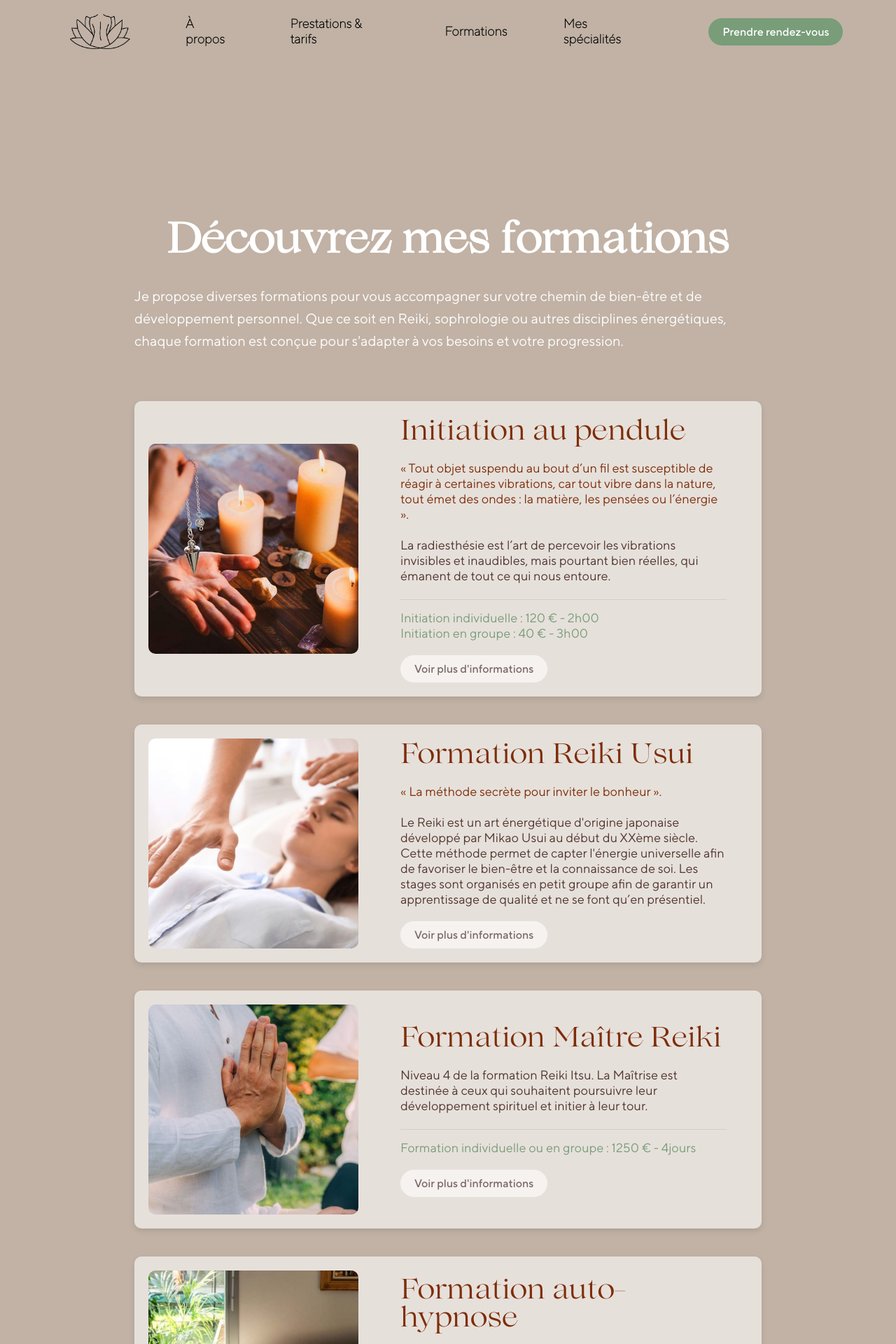
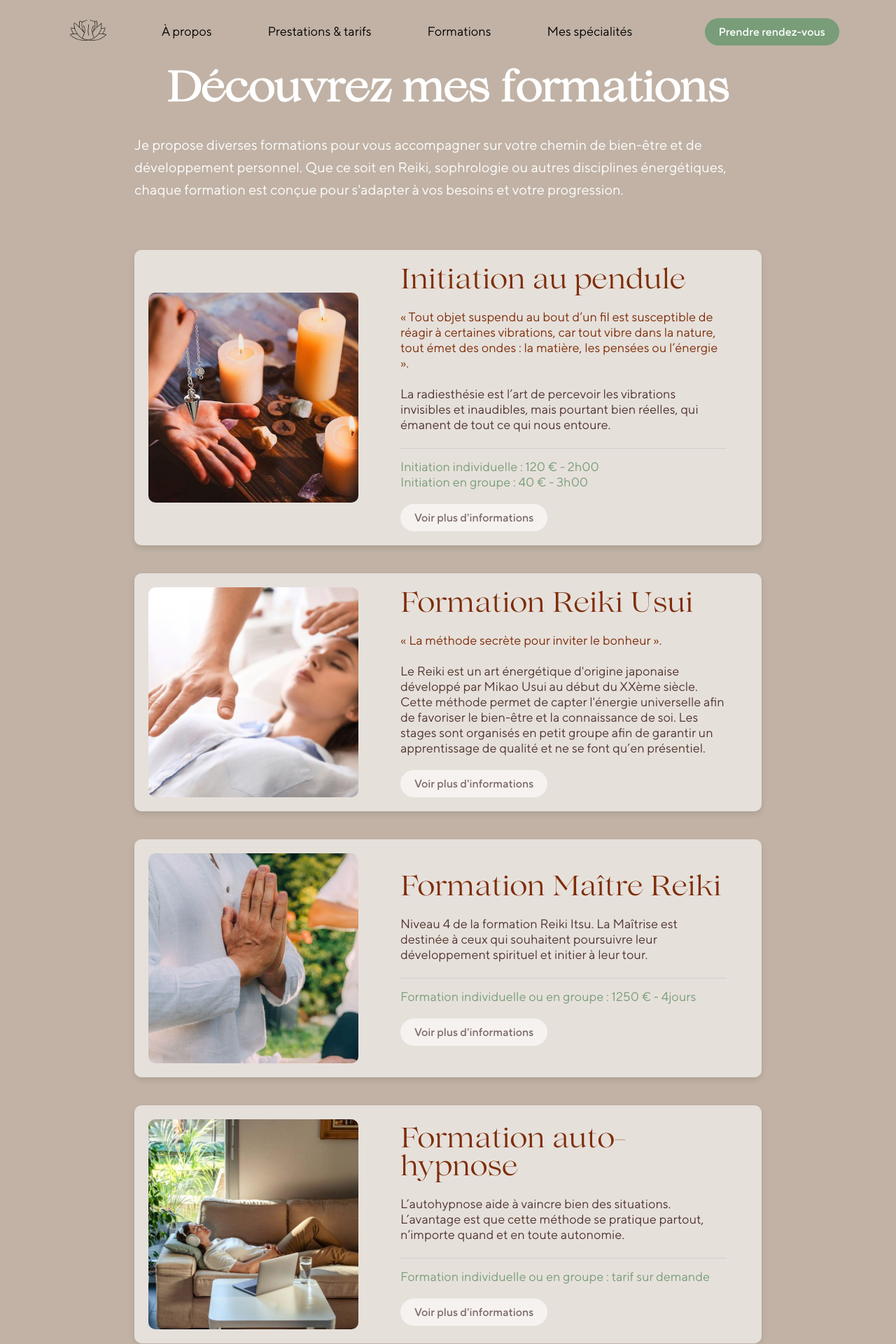
Before and after one commit to SalomePx/website, a Flask app: page /formations in a window 1280 px wide. Shown: the top 1920 px of the page at 70% size. Run offline with Flask 3, Linux system fonts and the light colour scheme.

Commit message:
Résolution de petits bug dans la page formation, et ajout du logo.

```diff
--- a/static/css/formations.css
+++ b/static/css/formations.css
@@ -1,6 +1,6 @@
 .beige-formations-container {
     width: 100%;
-    height: 2400px;
+    height: max-content;
     background-color: rgb(193, 178, 165);
 }
 
@@ -46,7 +46,7 @@
     font-size: 60px;
     color: white;
     font-family: 'Lovelace', serif;
-    margin-top: 50px;
+    margin-top: 100px;
     text-align: left;
 }
 
--- a/static/css/navbar.css
+++ b/static/css/navbar.css
@@ -28,7 +28,7 @@
     text-decoration: none;
     color: black;
     font-size: 18px;
-    font-weight: bold;
+    font-family: "TtRg";
     transition: 0.3s;
     padding: 10px 15px;
     border-radius: 30px;
@@ -46,8 +46,13 @@
 }
 
 .navbar-logo {
-    height: 50px;
+    height: 30px;
     width: auto;
+    transition: transform 0.3s ease-in-out;
+}
+
+.navbar-logo:hover {
+    transform: scale(1.2); /* Agrandit légèrement au survol */
 }
 
 /* Dropdown */
--- a/templates/about.html
+++ b/templates/about.html
@@ -10,7 +10,9 @@
 
     <nav class="navbar">
         <div class="logo-container">
-            <img src="/static/images/logo_black.png" alt="Logo" class="navbar-logo">
+            <a href="/">
+                <img src="/static/images/logo_black.png" alt="Logo" class="navbar-logo">
+            </a>
         </div>
         <div class="nav-links">
             <a href="/about">À propos</a>
--- a/templates/formations.html
+++ b/templates/formations.html
@@ -12,7 +12,9 @@
 
     <nav class="navbar">
         <div class="logo-container">
-            <img src="static/images/logo_black.png" alt="Logo" class="navbar-logo">
+            <a href="/">
+                <img src="/static/images/logo_black.png" alt="Logo" class="navbar-logo">
+            </a>
         </div>
         <div class="nav-links">
             <a href="/about">À propos</a>
--- a/templates/hypnose.html
+++ b/templates/hypnose.html
@@ -9,7 +9,9 @@
 <body>
     <nav class="navbar">
         <div class="logo-container">
-            <img src="static/images/logo_black.png" alt="Logo" class="navbar-logo">
+            <a href="/">
+                <img src="/static/images/logo_black.png" alt="Logo" class="navbar-logo">
+            </a>
         </div>
         <div class="nav-links">
             <a href="/about">À propos</a>
--- a/templates/index.html
+++ b/templates/index.html
@@ -11,7 +11,9 @@
 
     <nav class="navbar">
         <div class="logo-container">
-            <img src="static/images/logo_black.png" alt="Logo" class="navbar-logo">
+            <a href="/">
+                <img src="/static/images/logo_black.png" alt="Logo" class="navbar-logo">
+            </a>
         </div>
         <div class="nav-links">
             <a href="/about">À propos</a>
@@ -94,7 +96,7 @@
             </div>
             <div class="carousel-item">
                 <img src="/static/images/hypnose_quotidien.jpg" alt="Image 3">
-                <h3>Hypnose</h3>
+                <h3>L'Hypnose</h3>
                 <p>Technique permettant d’accéder à l'inconscient  pour ( modifier des comportements et) favoriser les changements positifs</p>
             </div>
             <div class="carousel-item">
--- a/templates/liens_transgenerationnels.html
+++ b/templates/liens_transgenerationnels.html
@@ -9,7 +9,9 @@
 <body>
     <nav class="navbar">
         <div class="logo-container">
-            <img src="static/images/logo_black.png" alt="Logo" class="navbar-logo">
+            <a href="/">
+                <img src="/static/images/logo_black.png" alt="Logo" class="navbar-logo">
+            </a>
         </div>
         <div class="nav-links">
             <a href="/about">À propos</a>
--- a/templates/methode_leaa.html
+++ b/templates/methode_leaa.html
@@ -9,7 +9,9 @@
 <body>
     <nav class="navbar">
         <div class="logo-container">
-            <img src="static/images/logo_black.png" alt="Logo" class="navbar-logo">
+            <a href="/">
+                <img src="/static/images/logo_black.png" alt="Logo" class="navbar-logo">
+            </a>
         </div>
         <div class="nav-links">
             <a href="/about">À propos</a>
--- a/templates/reiki.html
+++ b/templates/reiki.html
@@ -9,7 +9,9 @@
 <body>
     <nav class="navbar">
         <div class="logo-container">
-            <img href="/" src="static/images/logo_black.png" alt="Logo" class="navbar-logo">
+            <a href="/">
+                <img src="/static/images/logo_black.png" alt="Logo" class="navbar-logo">
+            </a>
         </div>
         <div class="nav-links">
             <a href="/about">À propos</a>
--- a/templates/sophrologie.html
+++ b/templates/sophrologie.html
@@ -9,7 +9,9 @@
 <body>
     <nav class="navbar">
         <div class="logo-container">
-            <img src="static/images/logo_black.png" alt="Logo" class="navbar-logo">
+            <a href="/">
+                <img src="/static/images/logo_black.png" alt="Logo" class="navbar-logo">
+            </a>
         </div>
         <div class="nav-links">
             <a href="/about">À propos</a>
--- a/templates/tarifs.html
+++ b/templates/tarifs.html
@@ -21,7 +21,9 @@
 <body>
     <nav class="navbar">
         <div class="logo-container">
-            <img src="static/images/logo_black.png" alt="Logo" class="navbar-logo">
+            <a href="/">
+                <img src="/static/images/logo_black.png" alt="Logo" class="navbar-logo">
+            </a>
         </div>
         <div class="nav-links">
             <a href="/about">À propos</a>
```
